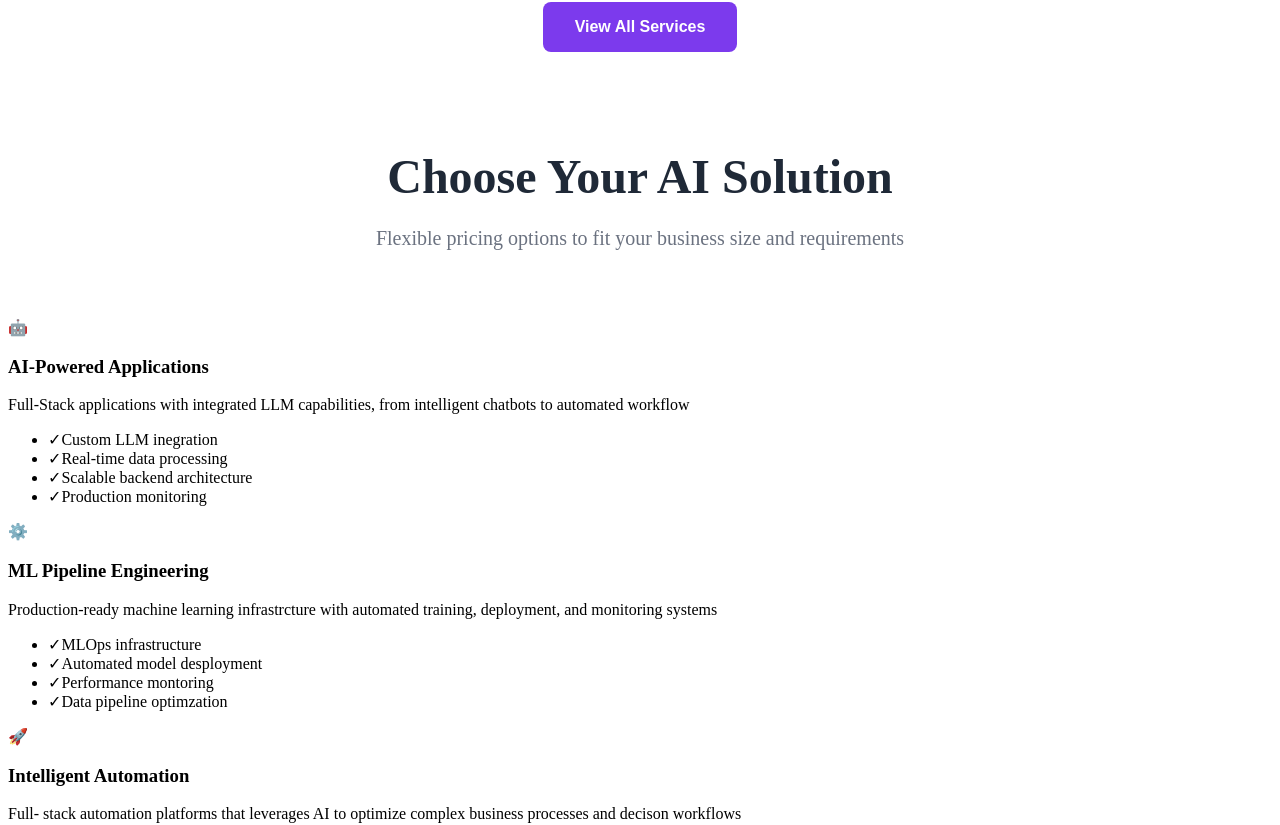
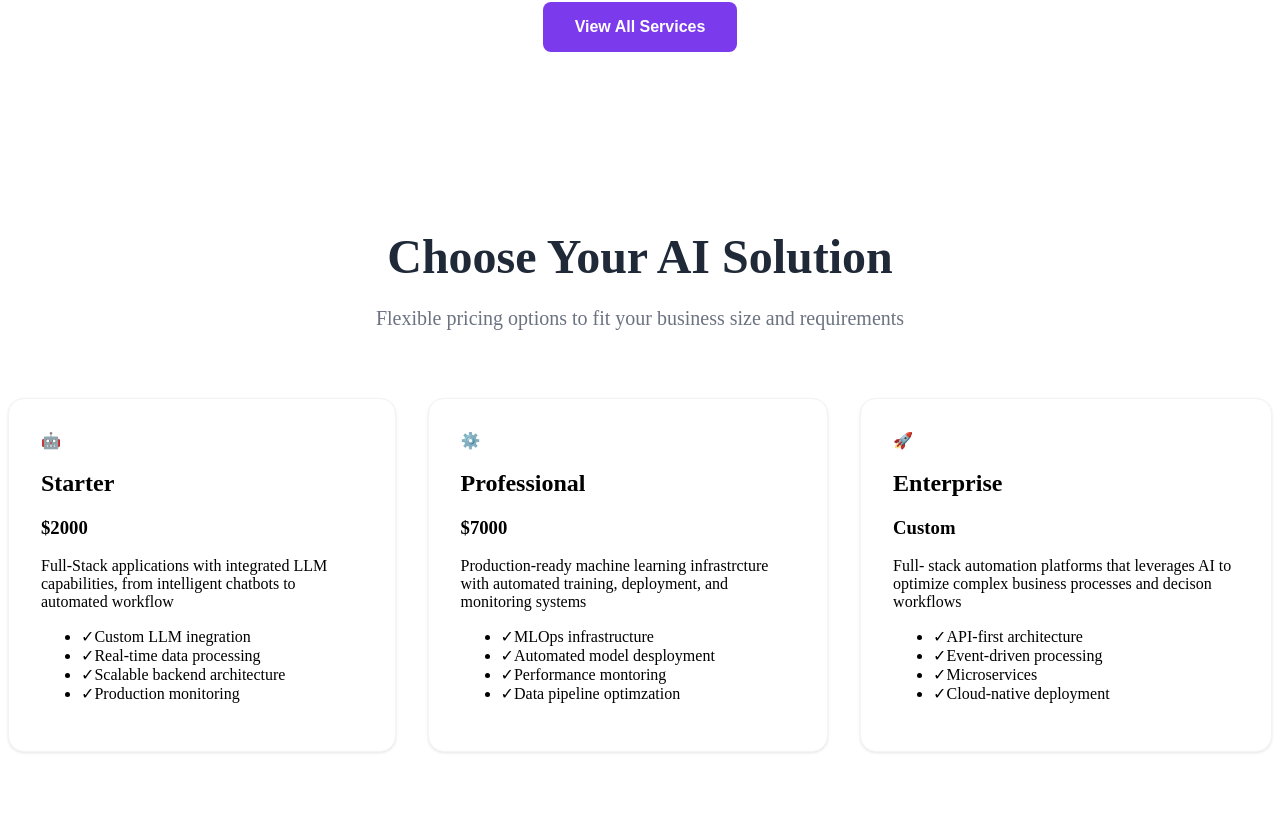
Before and after one commit to PhamelaMhlaba/My-Full-Stack-Personal-Website-with-AI-Integration, a Next.js app in the folder frontend/: page /ai-assistance in a window 1280 px wide. Shown: the part 1081-1906 px from the top of the page. Built offline with nearby package versions, Linux system fonts and the light colour scheme.

Commit message:
Successfull aligned the pricing grid-card according to the figma design

```diff
--- a/frontend/app/components/PricingSolutions.module.css
+++ b/frontend/app/components/PricingSolutions.module.css
@@ -20,3 +20,17 @@
     max-width: 600px;
     margin: 0 auto;
 }
+.pricingGrid {
+    display: flex;
+    flex-direction: row;
+    gap: 2rem;
+    margin-bottom: 3rem;
+}
+.pricingCard {
+    background: white;
+    border-radius: 1rem;
+    padding: 2rem;
+    border: 1px solid #f3f4f6;
+    box-shadow: 0 1px 3px rgba(0, 0, 0, 0.1);
+    transition: all 0.3s ease;
+}
--- a/frontend/app/components/PricingSolutions.tsx
+++ b/frontend/app/components/PricingSolutions.tsx
@@ -5,7 +5,8 @@ const Pricing: React.FC = () => {
     const pricing = [
         {
             icon: '🤖',
-            title: 'AI-Powered Applications',
+            title: 'Starter',
+            value: "$2000",
             description: 'Full-Stack applications with integrated LLM capabilities, from intelligent chatbots to automated workflow',
             feature: [
                 'Custom LLM inegration',
@@ -16,7 +17,8 @@ const Pricing: React.FC = () => {
         },
         {
             icon: '⚙️',
-            title: 'ML Pipeline Engineering',
+            title: 'Professional',
+            value: "$7000",
             description: 'Production-ready machine learning infrastrcture with automated training, deployment, and monitoring systems',
             feature: [
                 'MLOps infrastructure',
@@ -27,7 +29,8 @@ const Pricing: React.FC = () => {
         },
         {
             icon: '🚀',
-            title: 'Intelligent Automation',
+            title: 'Enterprise',
+            value: "Custom",
             description: 'Full- stack automation platforms that leverages AI to optimize complex business processes and decison workflows',
             feature: [
                 'API-first architecture',
@@ -39,7 +42,7 @@ const Pricing: React.FC = () => {
     ];
 
     return (
-        <section className={styles.conatainer}>
+        <section className={styles.container}>
             <div className={styles.header}>
                 <h1 className={styles.headerTitle}>
                     Choose Your AI Solution
@@ -50,12 +53,13 @@ const Pricing: React.FC = () => {
             </div>
 
             {/* Pricing Grid */}
-            <div className={styles.PricingGrid}>
+            <div className={styles.pricingGrid}>
                 {pricing.map((pricing, index) => (
-                    <div key={index} className={styles.serviceCard}>
-                    <div className={styles.serviceIcon}>{pricing.icon}</div>
-                    <h3 className={styles.serviceTitle}>{pricing.title}</h3>
-                    <p className={styles.serviceDescription}>{pricing.description}</p>
+                    <div key={index} className={styles.pricingCard}>
+                    <div className={styles.pricingIcon}>{pricing.icon}</div>
+                    <h2 className={styles.pricingTitle}>{pricing.title}</h2>
+                    <h3 className={styles.pricingValue}>{pricing.value}</h3>
+                    <p className={styles.pricingDescription}>{pricing.description}</p>
                     <ul className={styles.featuresList}>
                         {pricing.feature.map((feature, featureIndex) => (
                             <li key={featureIndex} className={styles.featureItem}>
```
Also changed, not shown: 1 other file (tests, documents, lock files or other folders).
